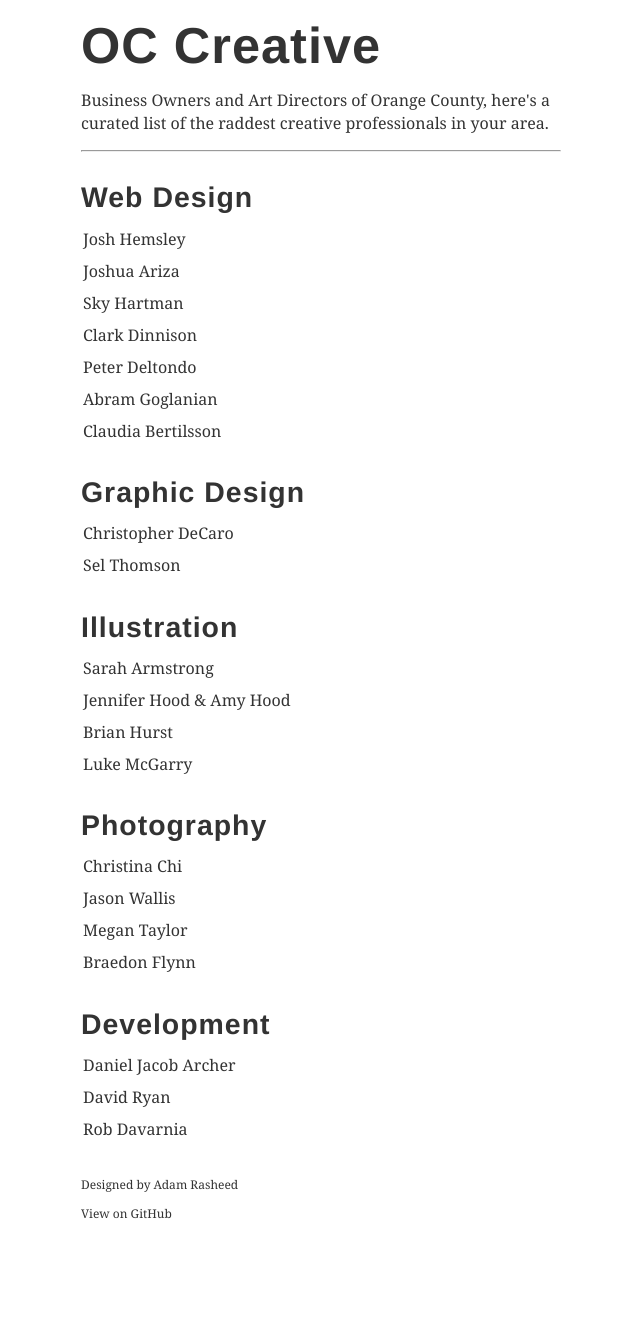
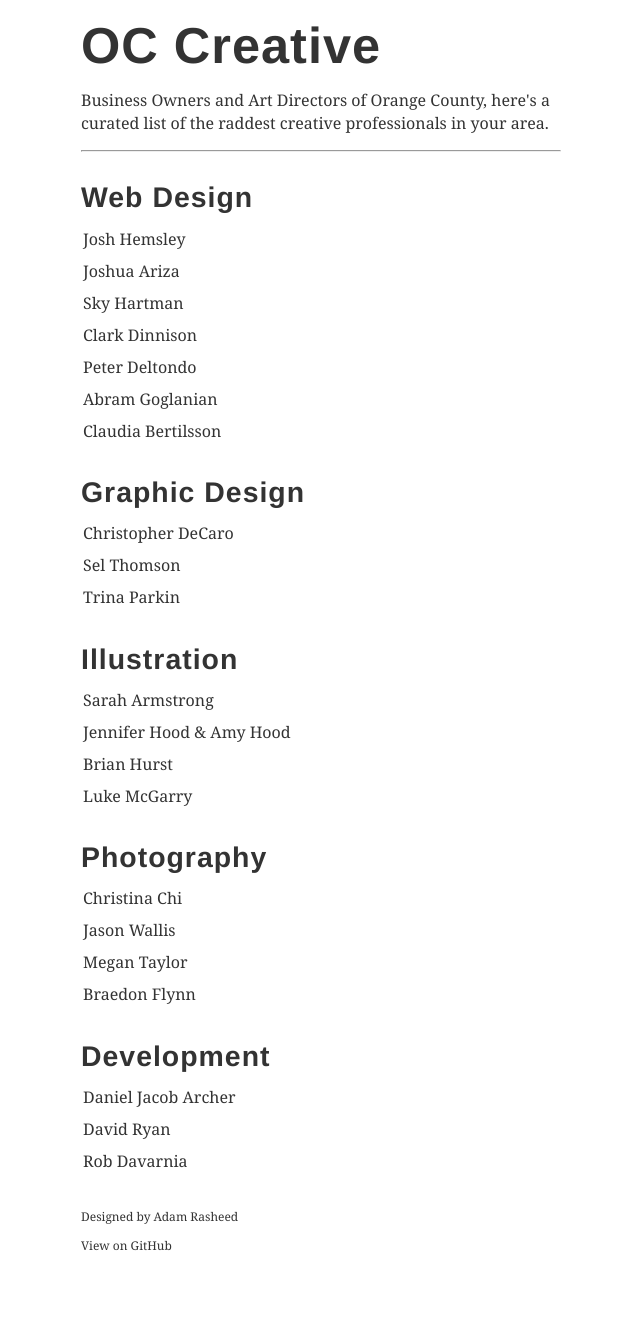
Before and after one commit to adamrasheed/occ, a Jekyll site: the page built from index.html, in a window 1280 px wide. Shown: the whole page, without its empty margins (319-959 px from the left). Built offline with Jekyll 4.4.1, drawn with Linux system fonts in a browser that asks for light colours; nearby versions of some CDN libraries; before the commit the page ends 1302 px from its top, so only the background shows below that.

Commit message:
Added Trina Parkin

```diff
--- a/_data/graphic-design.yml
+++ b/_data/graphic-design.yml
@@ -5,3 +5,6 @@
 
 - name: Sel Thomson
   src: http://www.selthomson.com
+
+- name: Trina Parkin
+  src: http://www.trinaparkin.com
```
